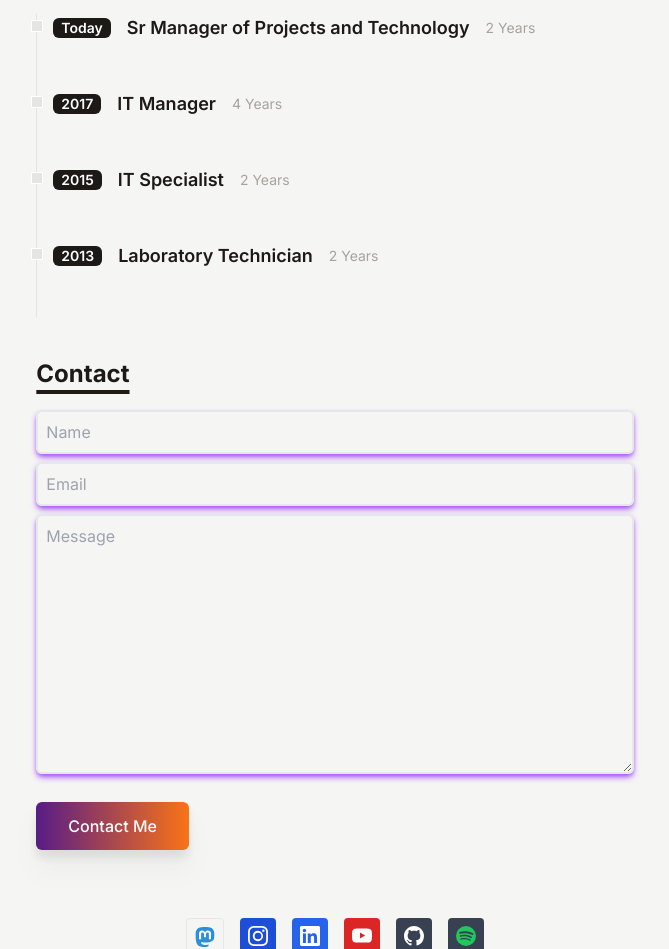
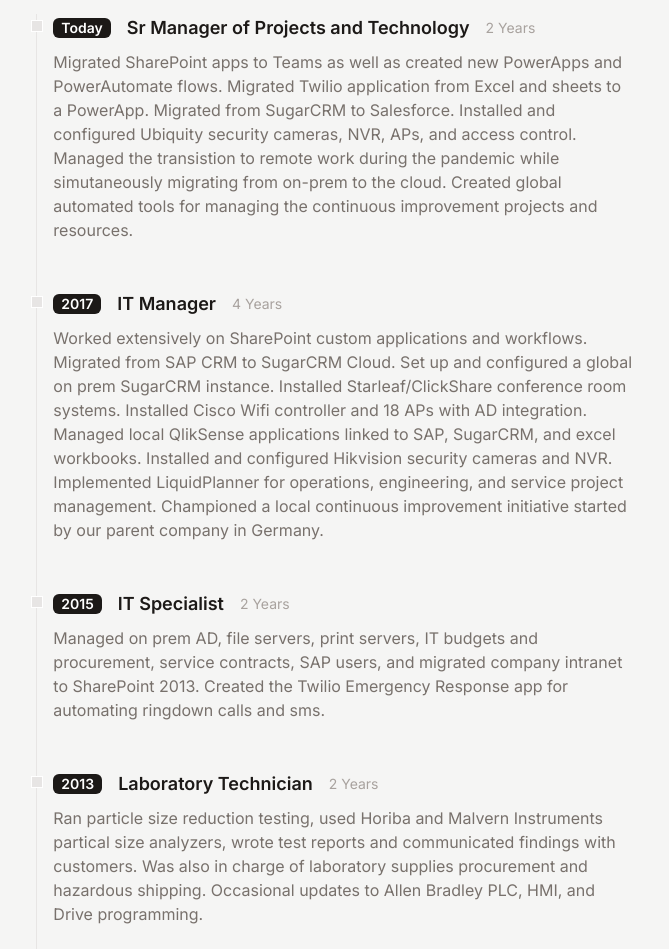
Before and after one commit to John-Boyes/portfolio, a React (Vite) app: page / in a window 1280 px wide. Shown: the part 1003-1952 px from the top of the page, without its empty margins (305-974 px from the left). Built offline with nearby package versions, Linux system fonts and the light colour scheme.

Commit message:
Updated data/timeline.details

```diff
--- a/src/data/timeline.js
+++ b/src/data/timeline.js
@@ -3,24 +3,24 @@
         year: 'Today',
         title: 'Sr Manager of Projects and Technology',
         duration: '2 Years',
-        details: '',
+        details: 'Migrated SharePoint apps to Teams as well as created new PowerApps and PowerAutomate flows. Migrated Twilio application from Excel and sheets to a PowerApp. Migrated from SugarCRM to Salesforce. Installed and configured Ubiquity security cameras, NVR, APs, and access control. Managed the transistion to remote work during the pandemic while simutaneously migrating from on-prem to the cloud. Created global automated tools for managing the continuous improvement projects and resources.',
     },
     {
         year: '2017',
         title: 'IT Manager',
         duration: '4 Years',
-        details: '',
+        details: 'Worked extensively on SharePoint custom applications and workflows. Migrated from SAP CRM to SugarCRM Cloud. Set up and configured a global on prem SugarCRM instance. Installed Starleaf/ClickShare conference room systems. Installed Cisco Wifi controller and 18 APs with AD integration. Managed local QlikSense applications linked to SAP, SugarCRM, and excel workbooks. Installed and configured Hikvision security cameras and NVR. Implemented LiquidPlanner for operations, engineering, and service project management. Championed a local continuous improvement initiative started by our parent company in Germany.',
     },
     {
         year: '2015',
         title: 'IT Specialist',
         duration: '2 Years',
-        details: '',
+        details: 'Managed on prem AD, file servers, print servers, IT budgets and procurement, service contracts, SAP users, and migrated company intranet to SharePoint 2013. Created the Twilio Emergency Response app for automating ringdown calls and sms.',
     },
     {
         year: '2013',
         title: 'Laboratory Technician',
         duration: '2 Years',
-        details: '',
+        details: 'Ran particle size reduction testing, used Horiba and Malvern Instruments partical size analyzers, wrote test reports and communicated findings with customers. Was also in charge of laboratory supplies procurement and hazardous shipping. Occasional updates to Allen Bradley PLC, HMI, and Drive programming.',
     },
 ]
```
